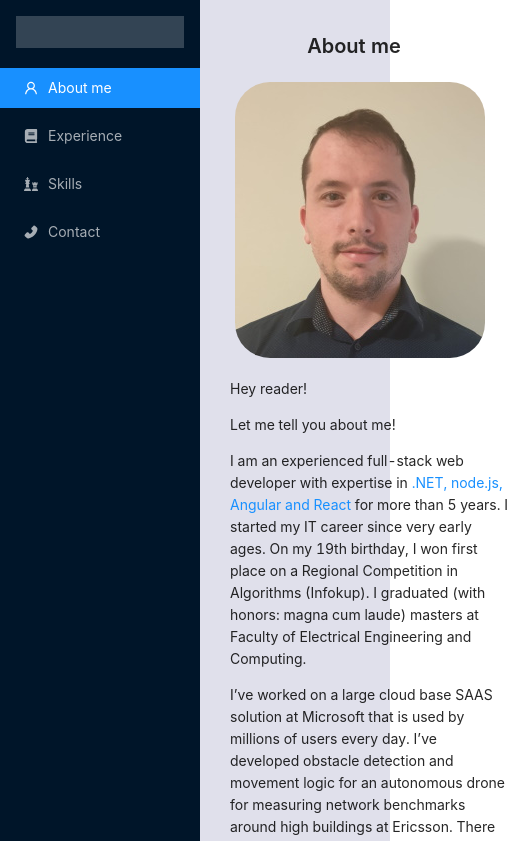
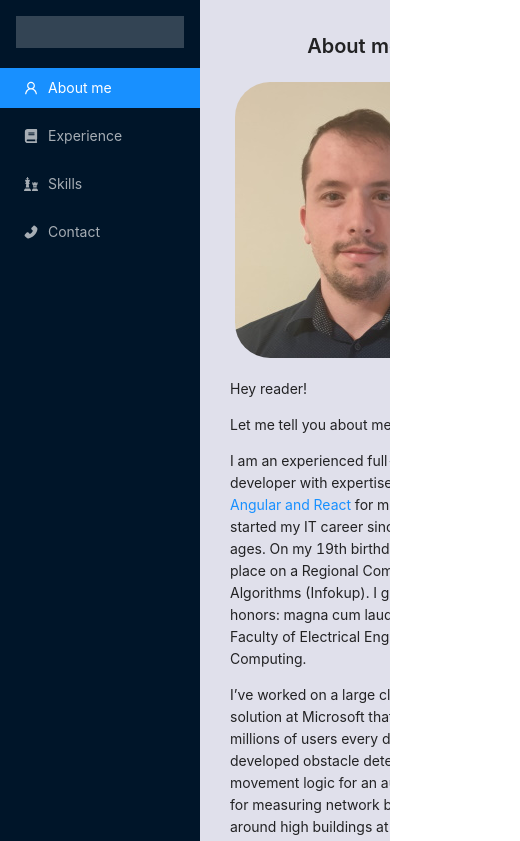
Before and after one commit to RokiFoki/eCV, a React app in the folder ClientApp/: page / in a window 390 px wide. Shown: the top 841 px of the page, 520 px wide, since content can reach past the window. Built offline with nearby package versions, Linux system fonts and the light colour scheme; no server answers.

Commit message:
styling for mobile - background

```diff
--- a/ClientApp/src/App.scss
+++ b/ClientApp/src/App.scss
@@ -13,7 +13,8 @@
 
 .container {
   margin-left: $sidenav-width;
-  min-height: 100vh;
+  height: 100vh;
+  overflow: auto;
 }
 
 pre {
--- a/ClientApp/src/App.tsx
+++ b/ClientApp/src/App.tsx
@@ -48,7 +48,7 @@ const SideNavbarContent = withRouter((props) => {
 const App = () => {
   return (
   <Router>
-    <Layout>
+    <Layout style={{height: '100vh', width: '100vw'}}>
       <Sider id="components-layout-demo-fixed-sider"
         style={{
           overflow: 'auto',
```
